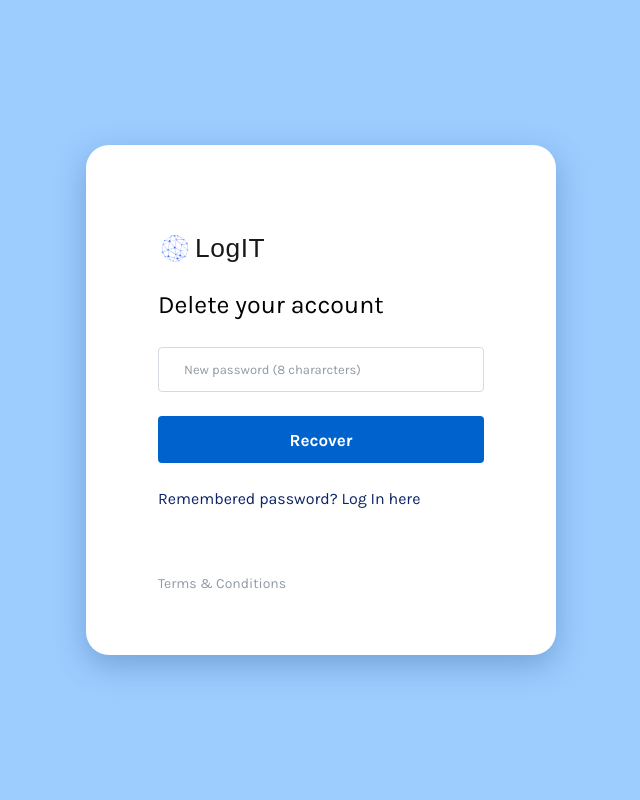
After one commit to vairiskovels/log-it-app, a Flask app: page /delete in a window 1280 px wide. The commit adds this page. Shown: the whole page, without its empty margins (319-959 px from the left). Run offline with Flask 2, Linux system fonts and the light colour scheme; a user stored in the database is signed in; some libraries are stand-ins or nearby versions.

Commit message:
added delete page

```diff
--- a/application.py
+++ b/application.py
@@ -563,6 +563,12 @@ def history():
 
     return render_template("history.html", rows=rows, types=types, search_type=search_type, row_count=row_count, row_count_mobile=row_count_mobile, today=today, currency=get_user_currency(), delete=delete)
 
+@app.route("/delete")
+@login_required
+def delete():
+
+    return render_template("delete.html")
+
 @app.route("/dont")
 @login_required
 def dont():
--- a/templates/account.html
+++ b/templates/account.html
@@ -87,7 +87,7 @@
             </form>
             <div class="row mb-4">
                 <div class="col-12 col-md-6">
-                    <a class="btn btn-danger delete-acc-btn" href="#" role="button">Delete account</a>
+                    <a class="btn btn-danger delete-acc-btn" href="/delete" role="button">Delete account</a>
 
                 </div>
             </div>
--- /dev/null
+++ b/templates/delete.html
@@ -0,0 +1,49 @@
+{% extends "login_layout.html" %}
+
+{% block title %}
+    Delete account
+{% endblock %}
+
+{% block main %}
+<main class="d-flex align-items-center min-vh-100 py-3 py-md-0">
+          <div class="container">
+              <div class="card login-card">
+                  <div class="row no-gutters">
+
+                      <div class="col">
+                          <div class="card-body">
+                              <div class="brand-wrapper">
+                                  <img src="/static/images/logo.svg" alt="logo" class="logo">
+                              </div>
+
+                              <p class="login-card-description">Delete your account</p>
+
+                              <form action="/delete" method="post">
+                                  <div class="form-group">
+                                    <label for="password" class="sr-only">Enter your password to delete your account</label>
+                                    <input type="password" name="password" id="password" class="form-control" placeholder="New password (8 chararcters)" autocomplete="off" minlength="8" required>
+                                  </div>
+                                  <div class="form-group mb-4">
+                                      {% if error %}
+                                        <p class="error">{{ error }}</p>
+                                      {% endif %}
+                                      {% if success %}
+                                          <p class="success">{{ success }}<u>{{email}}</u></p>
+                                      {% endif %}
+                                  </div>
+
+                                  <button name="submit" id="login" class="btn btn-block submit-btn mb-4" type="submit">Recover</button>
+                              </form>
+
+                              <p class="login-card-footer-text">Remembered password? <a href="/login" class="text-reset">Log In here</a></p>
+
+                              <nav class="login-card-footer-nav">
+                                  <a href="https://www.youtube.com/watch?v=dQw4w9WgXcQ">Terms & Conditions</a>
+                              </nav>
+                          </div>
+                      </div>
+                  </div>
+              </div>
+          </div>
+      </main>
+{% endblock %}
```
